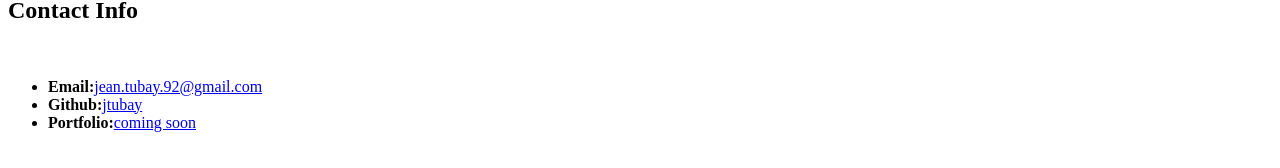
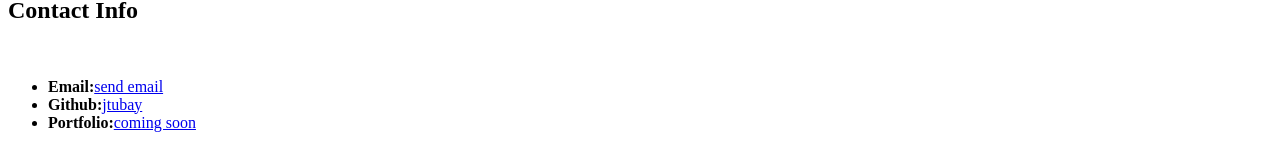
Before and after one commit to jtubay/act3, a plain HTML site: page index.html in a window 1280 px wide. Shown: the part 350-518 px from the top of the page. Drawn offline with Linux system fonts and the light colour scheme.

Commit message:
updating

```diff
--- a/index.html
+++ b/index.html
@@ -14,7 +14,7 @@
     <h2>Contact Info</h2>
     <br>
     <ul>
-        <li><strong>Email:</strong><a href="#">jean.tubay.92@gmail.com</a></li>
+        <li><strong>Email:</strong><a href="mailto:jean.tubay.92@gmail.com">send email</a></li>
         <li><strong>Github:</strong><a href="#">jtubay</a></li>
         <li><strong>Portfolio:</strong><a href="#">coming soon</a></li>
     </ul>
```
